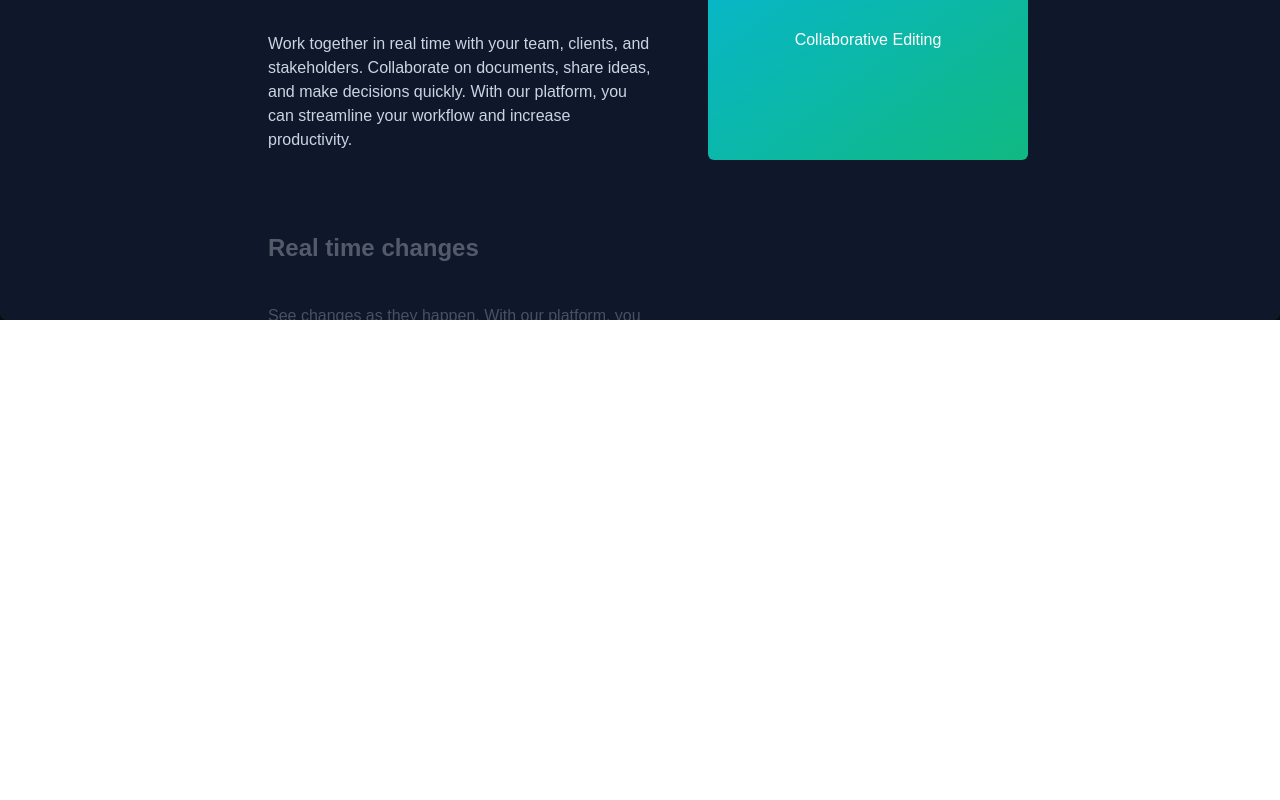
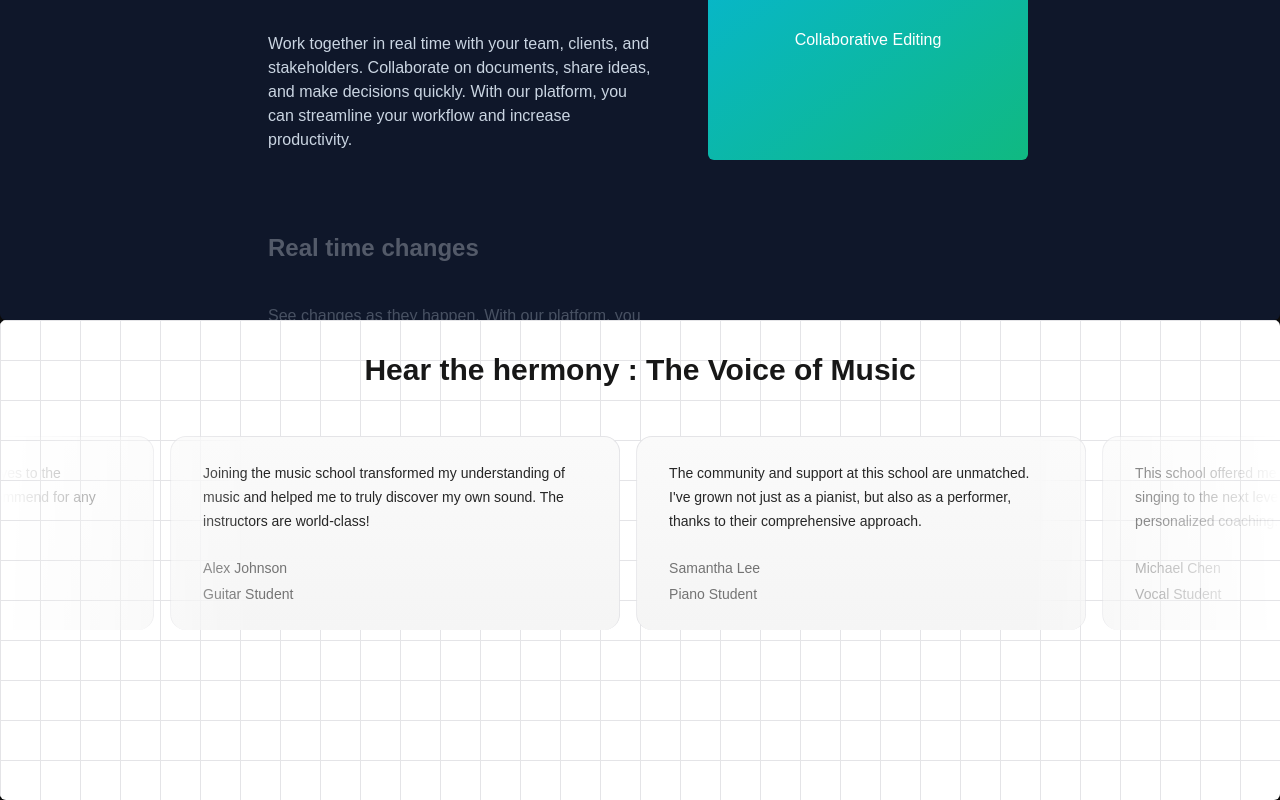
Before and after one commit to Abdul-Aziz-wasi/Music-course, a Next.js app: page / in a window 1280 px wide. Shown: the part 1528-2328 px from the top of the page. Before the commit the page ends 1848 px from the top, so only its background shows below. Built offline with nearby package versions, Linux system fonts and the light colour scheme.

Commit message:
completed scrolling card section

```diff
--- a/src/app/globals.css
+++ b/src/app/globals.css
@@ -16,12 +16,20 @@
   --foreground: #171717;
 }
 
+
 @theme inline {
+  --animate-scroll: scroll var(--animation-duration, 40s) var(--animation-direction, forwards) linear infinite;
   --animate-spotlight: spotlight 2s ease 0.75s 1 forwards;
   --color-background: var(--background);
   --color-foreground: var(--foreground);
   --font-sans: var(--font-geist-sans);
   --font-mono: var(--font-geist-mono);
+
+   @keyframes scroll {
+    to {
+      transform: translate(calc(-50% - 0.5rem));
+    }
+  }
 }
 
 @media (prefers-color-scheme: dark) {
--- a/src/app/page.tsx
+++ b/src/app/page.tsx
@@ -1,3 +1,4 @@
+import CardSection from '@/components/CardSection';
 import { FeaturedSection } from '@/components/FeaturedSection';
 import HeroSection from '@/components/HeroSection';
 import WhychooseUs from '@/components/WhychooseUs';
@@ -10,6 +11,7 @@
         <HeroSection />
         <FeaturedSection></FeaturedSection>
         <WhychooseUs></WhychooseUs>
+        <CardSection></CardSection>
       </main>
     </div>
   );
--- /dev/null
+++ b/src/components/CardSection.tsx
@@ -0,0 +1,66 @@
+"use client";
+import { cn } from "@/lib/utils";
+import { InfiniteMovingCards } from "./ui/infinite-moving-cards";
+
+
+
+const musicSchoolTestimonials = [
+    {
+      quote:
+        'Joining the music school transformed my understanding of music and helped me to truly discover my own sound. The instructors are world-class!',
+      name: 'Alex Johnson',
+      title: 'Guitar Student',
+    },
+    {
+      quote:
+        "The community and support at this school are unmatched. I've grown not just as a pianist, but also as a performer, thanks to their comprehensive approach.",
+      name: 'Samantha Lee',
+      title: 'Piano Student',
+    },
+    {
+      quote:
+        "This school offered me the tools and confidence to take my singing to the next level. I'm endlessly grateful for the personalized coaching.",
+      name: 'Michael Chen',
+      title: 'Vocal Student',
+    },
+    {
+      quote:
+        'As a violinist, finding the right mentor can be challenging, but this school matched me with a teacher who truly understands my goals and challenges.',
+      name: 'Emily Taylor',
+      title: 'Violin Student',
+    },
+    {
+      quote:
+        'The production courses here opened my eyes to the intricacies of music production. Highly recommend for any aspiring producers!',
+      name: 'Chris Morales',
+      title: 'Music Production Student',
+    },
+  ];
+
+const CardSection = () => {
+    return (
+       <div className=
+
+       "h-[30rem] rounded-md flex flex-col antialiased bg-white dark:bg-black dark:bg-grid-white/[0.02] items-center justify-center relative overflow-hidden">
+
+
+
+          <div className= {cn(
+          "absolute inset-0",
+          "[background-size:40px_40px]",
+          "[background-image:linear-gradient(to_right,#e4e4e7_1px,transparent_1px),linear-gradient(to_bottom,#e4e4e7_1px,transparent_1px)]",
+          "dark:[background-image:linear-gradient(to_right,#262626_1px,transparent_1px),linear-gradient(to_bottom,#262626_1px,transparent_1px)]",
+        )}> <h1 className="text-3xl text-center font-bold py-8">Hear the hermony : The Voice of Music</h1>
+
+      <InfiniteMovingCards
+        items={musicSchoolTestimonials}
+        direction="right"
+        speed="slow"
+      />
+
+         </div>
+       </div>
+    );
+};
+
+export default CardSection;
--- /dev/null
+++ b/src/components/ui/infinite-moving-cards.tsx
@@ -0,0 +1,117 @@
+"use client";
+
+import { cn } from "@/lib/utils";
+import React, { useEffect, useState } from "react";
+
+export const InfiniteMovingCards = ({
+  items,
+  direction = "left",
+  speed = "fast",
+  pauseOnHover = true,
+  className,
+}: {
+  items: {
+    quote: string;
+    name: string;
+    title: string;
+  }[];
+  direction?: "left" | "right";
+  speed?: "fast" | "normal" | "slow";
+  pauseOnHover?: boolean;
+  className?: string;
+}) => {
+  const containerRef = React.useRef<HTMLDivElement>(null);
+  const scrollerRef = React.useRef<HTMLUListElement>(null);
+
+  useEffect(() => {
+    addAnimation();
+  }, []);
+  const [start, setStart] = useState(false);
+  function addAnimation() {
+    if (containerRef.current && scrollerRef.current) {
+      const scrollerContent = Array.from(scrollerRef.current.children);
+
+      scrollerContent.forEach((item) => {
+        const duplicatedItem = item.cloneNode(true);
+        if (scrollerRef.current) {
+          scrollerRef.current.appendChild(duplicatedItem);
+        }
+      });
+
+      getDirection();
+      getSpeed();
+      setStart(true);
+    }
+  }
+  const getDirection = () => {
+    if (containerRef.current) {
+      if (direction === "left") {
+        containerRef.current.style.setProperty(
+          "--animation-direction",
+          "forwards",
+        );
+      } else {
+        containerRef.current.style.setProperty(
+          "--animation-direction",
+          "reverse",
+        );
+      }
+    }
+  };
+  const getSpeed = () => {
+    if (containerRef.current) {
+      if (speed === "fast") {
+        containerRef.current.style.setProperty("--animation-duration", "20s");
+      } else if (speed === "normal") {
+        containerRef.current.style.setProperty("--animation-duration", "40s");
+      } else {
+        containerRef.current.style.setProperty("--animation-duration", "80s");
+      }
+    }
+  };
+  return (
+    <div
+      ref={containerRef}
+      className={cn(
+        "scroller relative z-20 max-w-7xl overflow-hidden [mask-image:linear-gradient(to_right,transparent,white_20%,white_80%,transparent)]",
+        className,
+      )}
+    >
+      <ul
+        ref={scrollerRef}
+        className={cn(
+          "flex w-max min-w-full shrink-0 flex-nowrap gap-4 py-4",
+          start && "animate-scroll",
+          pauseOnHover && "hover:[animation-play-state:paused]",
+        )}
+      >
+        {items.map((item, idx) => (
+          <li
+            className="relative w-[350px] max-w-full shrink-0 rounded-2xl border border-b-0 border-zinc-200 bg-[linear-gradient(180deg,#fafafa,#f5f5f5)] px-8 py-6 md:w-[450px] dark:border-zinc-700 dark:bg-[linear-gradient(180deg,#27272a,#18181b)]"
+            key={item.name}
+          >
+            <blockquote>
+              <div
+                aria-hidden="true"
+                className="user-select-none pointer-events-none absolute -top-0.5 -left-0.5 -z-1 h-[calc(100%_+_4px)] w-[calc(100%_+_4px)]"
+              ></div>
+              <span className="relative z-20 text-sm leading-[1.6] font-normal text-neutral-800 dark:text-gray-100">
+                {item.quote}
+              </span>
+              <div className="relative z-20 mt-6 flex flex-row items-center">
+                <span className="flex flex-col gap-1">
+                  <span className="text-sm leading-[1.6] font-normal text-neutral-500 dark:text-gray-400">
+                    {item.name}
+                  </span>
+                  <span className="text-sm leading-[1.6] font-normal text-neutral-500 dark:text-gray-400">
+                    {item.title}
+                  </span>
+                </span>
+              </div>
+            </blockquote>
+          </li>
+        ))}
+      </ul>
+    </div>
+  );
+};
--- a/tailwind.config.ts
+++ b/tailwind.config.ts
@@ -8,6 +8,10 @@
   ],
   theme: {
     extend: {
+      animation:{
+        scroll: "scroll var(--animation-duration, 40s) var(--animation-direction, forwards) linear infinite"
+
+      },
       colors: {
         primary: "#1E40AF", // customize your main color
         secondary: "#9333EA",
```
